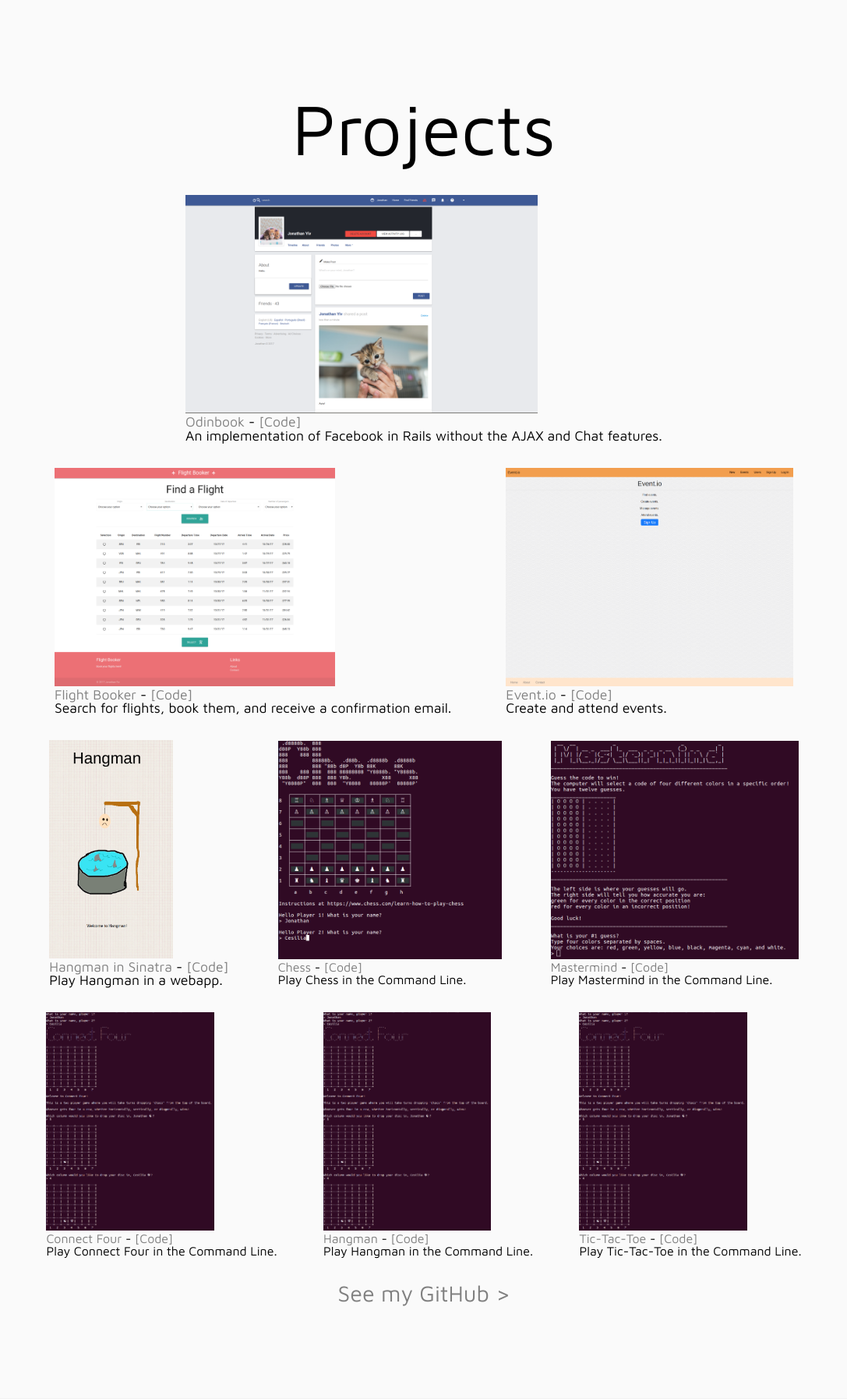
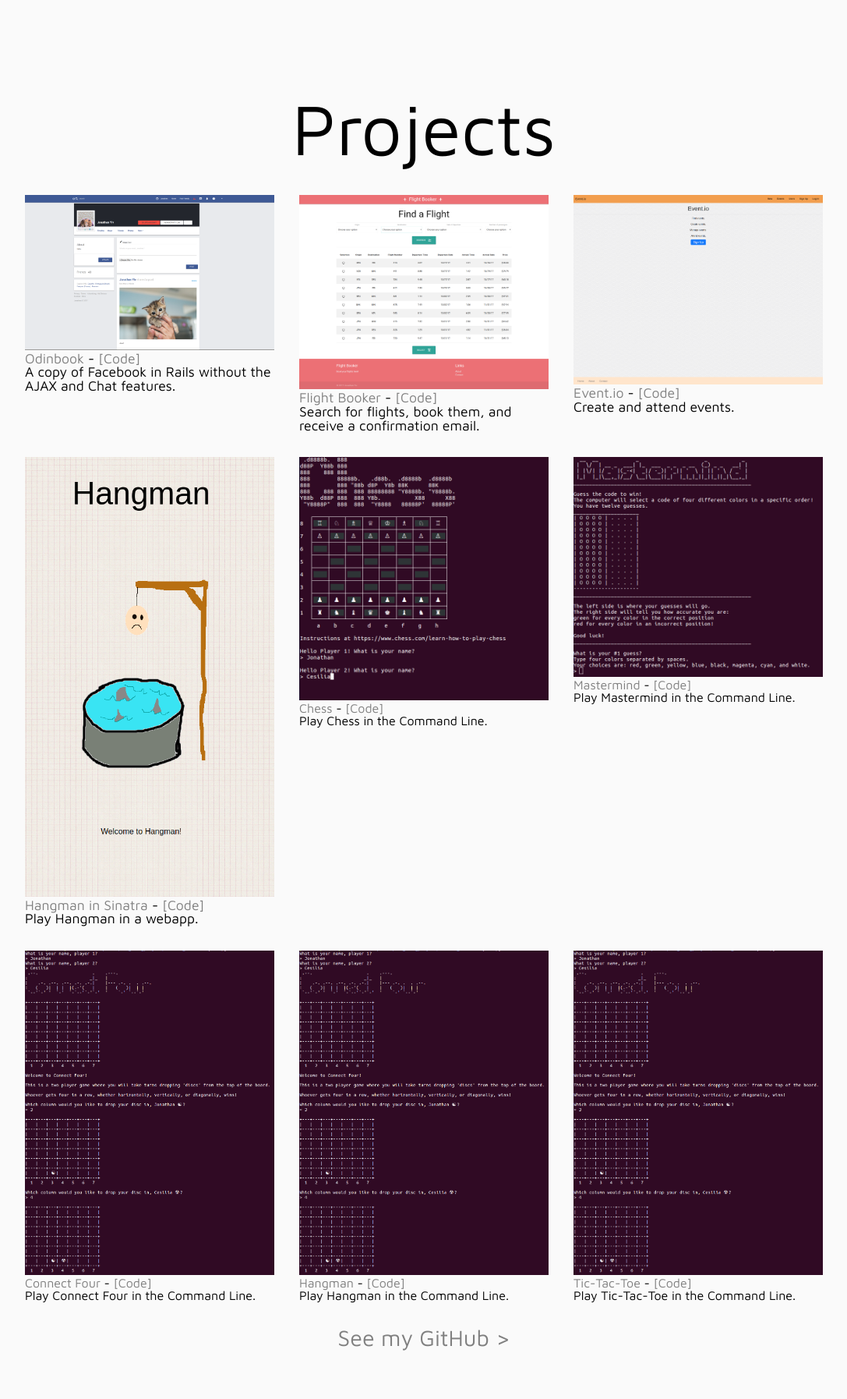
Before and after one commit to JonathanYiv/jonathanyiv.com, a PHP site: page /index.html in a window 1280 px wide. Shown: the part 2058-3852 px from the top of the page at 78% size, without its empty margins (96-1183 px from the left). Run offline with PHP 8.4, Linux system fonts and the light colour scheme; some libraries are stand-ins or nearby versions.

Commit message:
Fixed portfolio image display

```diff
--- a/assets/stylesheets/default.css
+++ b/assets/stylesheets/default.css
@@ -123,7 +123,7 @@ section#portfolio {
 
 div.images {
   display: flex;
-  align-items: center;
+  align-items: flex-start;
   flex-wrap: wrap;
   justify-content: space-evenly;
   margin-top: 5vh;
@@ -131,10 +131,11 @@ div.images {
 
 div.images figure {
   margin-bottom: 4vh;
+  width: 25vw;
 }
 
 div.images img {
-  height: 35vh;
+  width: 25vw;
 }
 
 #portfolio a {
--- a/index.html
+++ b/index.html
@@ -86,7 +86,7 @@
               <figcaption>
                 <a href="https://serene-coast-95388.herokuapp.com/">Odinbook</a> - <a href="https://github.com/JonathanYiv/odinbook">[Code]</a>
                 <br>
-                An implementation of Facebook in Rails without the AJAX and Chat features.
+                A copy of Facebook in Rails without the AJAX and Chat features.
               </figcaption>
             </figure>
             <figure>
```
